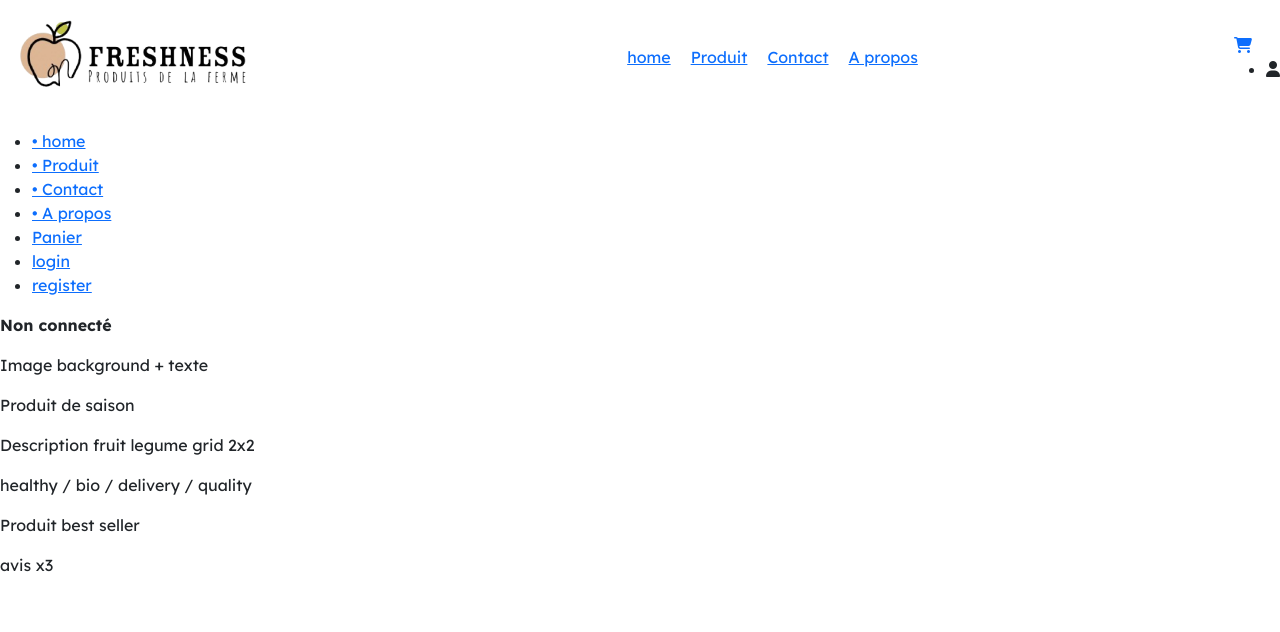
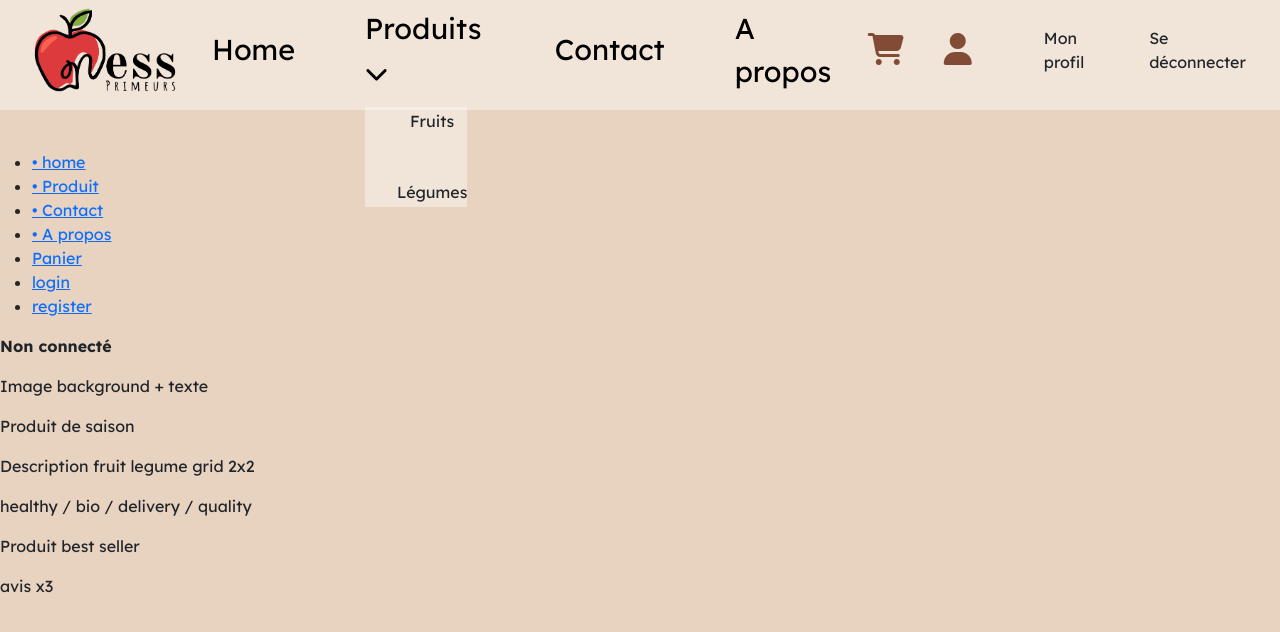
Before and after one commit to AlexGthr/SfNessProject, a Symfony app: template templates/home/index.html.twig in a window 1280 px wide. Shown: the top 632 px of the page. Run offline with Twig, Linux system fonts and the light colour scheme; the template is opened without the code that fills it, so the values that code supplies are empty; some libraries are stand-ins or nearby versions.

Commit message:
Ajout de la nav bar : Sous-menu à finir

```diff
--- a/public/css/color.css
+++ b/public/css/color.css
@@ -5,6 +5,7 @@
     --grey-color: #A6A6A6;
     --bg-card: #E8DDD3;
     --white-color: #ffff;
-    --bg-section: hsl(28, 47%, 83%, 0.2);
+    --bg-section: rgba(232, 210, 191, 0.2);
+    --bg-header: rgb(255, 255, 255, 0.4);
 
 }
--- a/public/css/style.css
+++ b/public/css/style.css
@@ -1,4 +1,6 @@
+@import url('color.css');
 @import url('https://fonts.googleapis.com/css2?family=Lexend:wght@100..900&display=swap');
+
 * {
     margin: 0;
     padding: 0;
@@ -6,16 +8,103 @@
     font-family: "Lexend", sans-serif;
 }
 
+body {
+    background-color: #E8D3C0;
+}
+
+header {
+    height: 110px;
+    position: fixed;
+    background-color: var(--bg-header);
+}
+
+#wrapper_content {
+    padding-top: 150px;
+}
+
 .nav_bar {
     display: flex;
     justify-content: space-between;
-    align-items: center;
+    padding: 0 30px;
+    width: 100vw;
 }
 
-.menu ul{
+.nav_bar img {
+    height: 100px;
+    width: 150px;
+}
+
+nav ul {
+    height: 100px;
     display: flex;
-    gap: 20px;
+    justify-content: center;
+    align-items: center;
+    gap: 70px;
     list-style: none;
+}
+
+.shop_user ul {
+    height: 100px;
+    display: flex;
+    justify-content: center;
+    align-items: center;
+    gap: 40px;
+    list-style: none;
+}
+
+.shop_user i {
+    color: var(--second-color);
+    font-size: 2em;
+}
+
+nav a {
+    color: var(--first-color);
+    font-size: 1.8em;
+    text-decoration: none;
+}
+
+nav a i {
+    font-size: 0.8em;
+}
+
+.link{
+    position: relative;
+  }
+
+.link:after{
+    content: '';
+    position: absolute;
+    width: 0; height: 3px;
+    display: block;
+    margin-top: 5px;
+    right: 0;
+    background: black;
+    transition: width .2s ease;
+    -webkit-transition: width .2s ease;
+}
+
+.link:hover:after{
+    width: 100%;
+    left: 0;
+    background: black;
+}
+
+.deroulant,
+.userDeroulant {
+    position: relative;
+}
+
+.sous-menu {
+    position: absolute;
+    top: 100px;
+    left: 0;
+    display: flex;
+    flex-direction: column;
+    align-items: center;
+    justify-content: center;
+    line-height: 0.5px;
+    z-index: 1000;
+    background-color: var(--bg-header);
 }
 
 .listProduit {
--- a/templates/base.html.twig
+++ b/templates/base.html.twig
@@ -22,30 +22,40 @@
     </head>
     <body>
         <header>
-            <nav>
                 <div class="nav_bar">
-                    <div class="logo">
+
                         <figure>
                             <img src="{{ asset('img/logonessprimeur.png') }}">
                         </figure>
-                    </div>
-                    <div class="menu">
+
+                        <nav>
+                            <ul>
+                                <li><a class="link" href="{{ path('app_home') }}">Home</a></li>
+                                <li class="deroulant"><a class="link" href="{{ path('app_product') }}">Produits <i class="fa-solid fa-chevron-down"></i></a>
+                                    <ul class="sous-menu">
+                                        <li>Fruits</li>
+                                        <li>Légumes</li>
+                                    </ul>
+                                </li>
+                                <li><a class="link" href="{{ path('app_contact') }}">Contact</a></li>
+                                <li><a class="link" href="{{ path('app_apropos') }}">A propos</a></li>
+                            </ul>
+                        </nav>
+
+                    <div class="shop_user">
                         <ul>
-                            <li><a href="{{ path('app_home') }}">home</a></li>
-                            <li><a href="{{ path('app_product') }}">Produit</a></li>
-                            <li><a href="{{ path('app_contact') }}">Contact</a></li>
-                            <li><a href="{{ path('app_apropos') }}">A propos</a></li>
-                        </ul>
-                    </div>
-                    <div class="shop_user">
-                        <a href="#"><i class="fa-solid fa-cart-shopping"></i></a>
-                        <ul>
-                            <li><i class="fa-solid fa-user"></i></li>
+                            <li class="boxPanier"><a href="#"><i class="fa-solid fa-cart-shopping"></i></a></li>
+                            <li class="userDeroulant"><a href="#"><i class="fa-solid fa-user"></i></a></li>
+                            <ul class="userSous-menu">
+                                <li>Mon profil</li>
+                                <li>Se déconnecter</li>
+                            </ul>
                         </ul>
                     </div>
                 </div>
-            </nav>
         </header>
+
+        <section id="wrapper_content">
         <ul>
             <li><a href="{{ path('app_home') }}">• home</a></li>
             <li><a href="{{ path('app_product') }}">• Produit</a></li>
@@ -65,6 +75,6 @@
             <p><strong>Non connecté</strong></p>
         {% endif %}
         {% block body %}{% endblock %}
-
+        </section>
     </body>
 </html>
--- a/templates/home/index.html.twig
+++ b/templates/home/index.html.twig
@@ -3,6 +3,8 @@
 {% block title %}Hello HomeController!{% endblock %}
 
 {% block body %}
+
+<section id="wrapper_home">
 
 {% if app.user %}
     {{ app.user.email }}
@@ -31,4 +33,6 @@
     <p>avis x3</p>
 </section>
 
+</section>
+
 {% endblock %}
```
Also changed, not shown: public/img/logonessprimeur.png.
